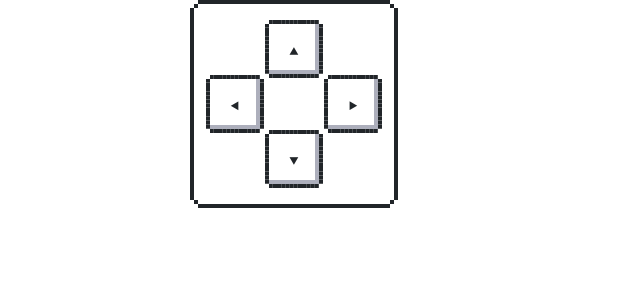
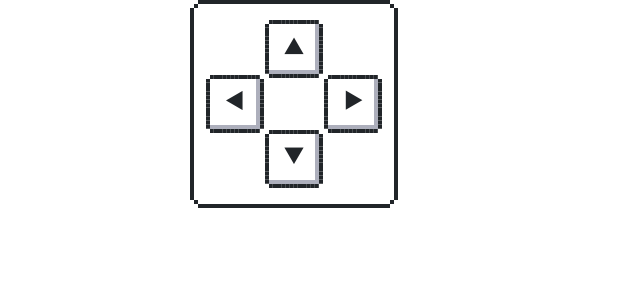
Before and after one commit to mud-team-ten/lambda-mud-fe, a React (Create React App) app: page / in a window 1280 px wide. Shown: the top 300 px of the page, without its empty margins (0-640 px from the left). Built offline with nearby package versions, Linux system fonts and the light colour scheme.

Commit message:
Prettify buttons

```diff
--- a/src/components/Game/Controls/Button/Button.css
+++ b/src/components/Game/Controls/Button/Button.css
@@ -1,4 +1,9 @@
 .directional-button {
     width: 50px;
     height: 50px;
+    font-size: 35px;
+    display: flex;
+    justify-content: center;
+    align-items: center;
+    padding-bottom: 20px;
 }
```
